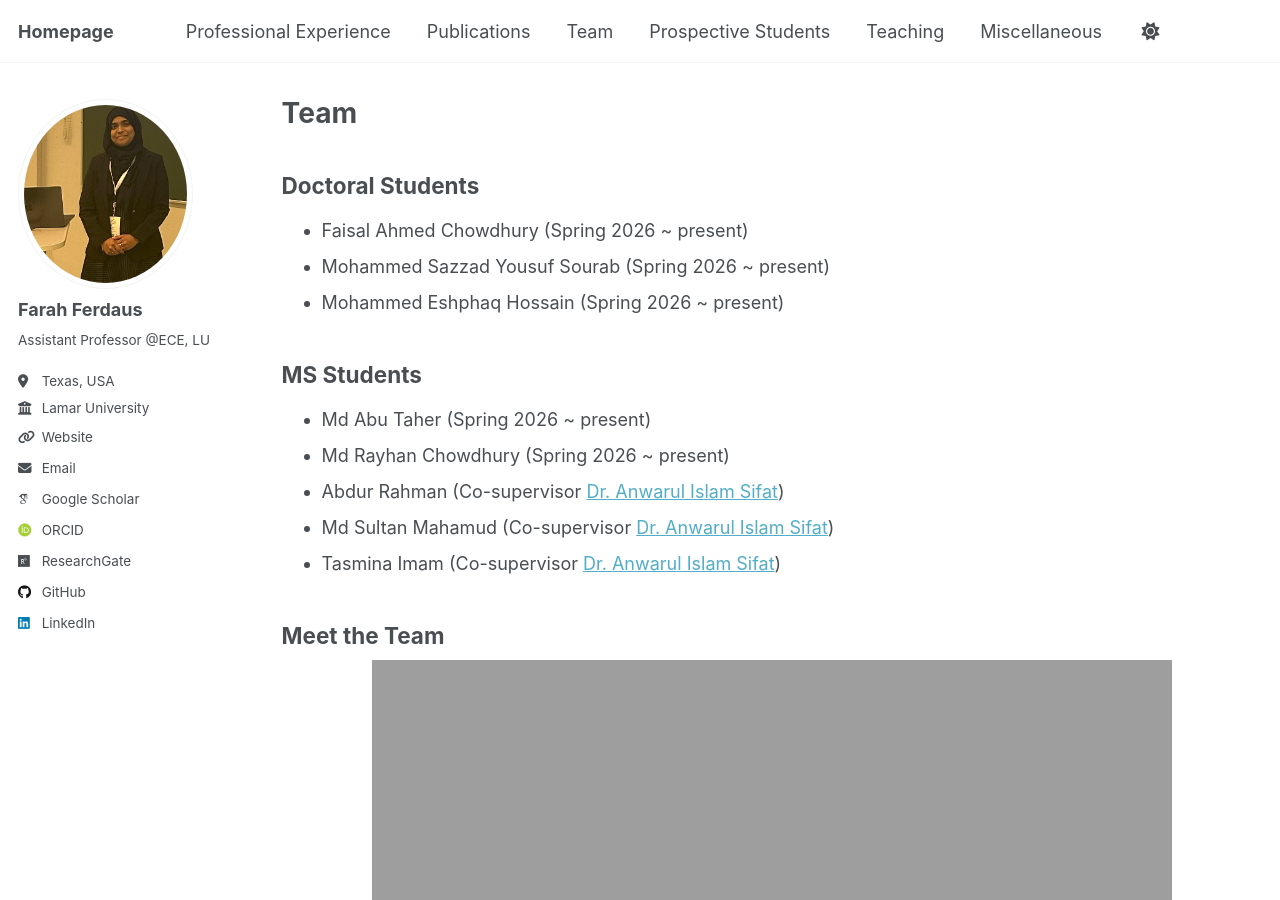
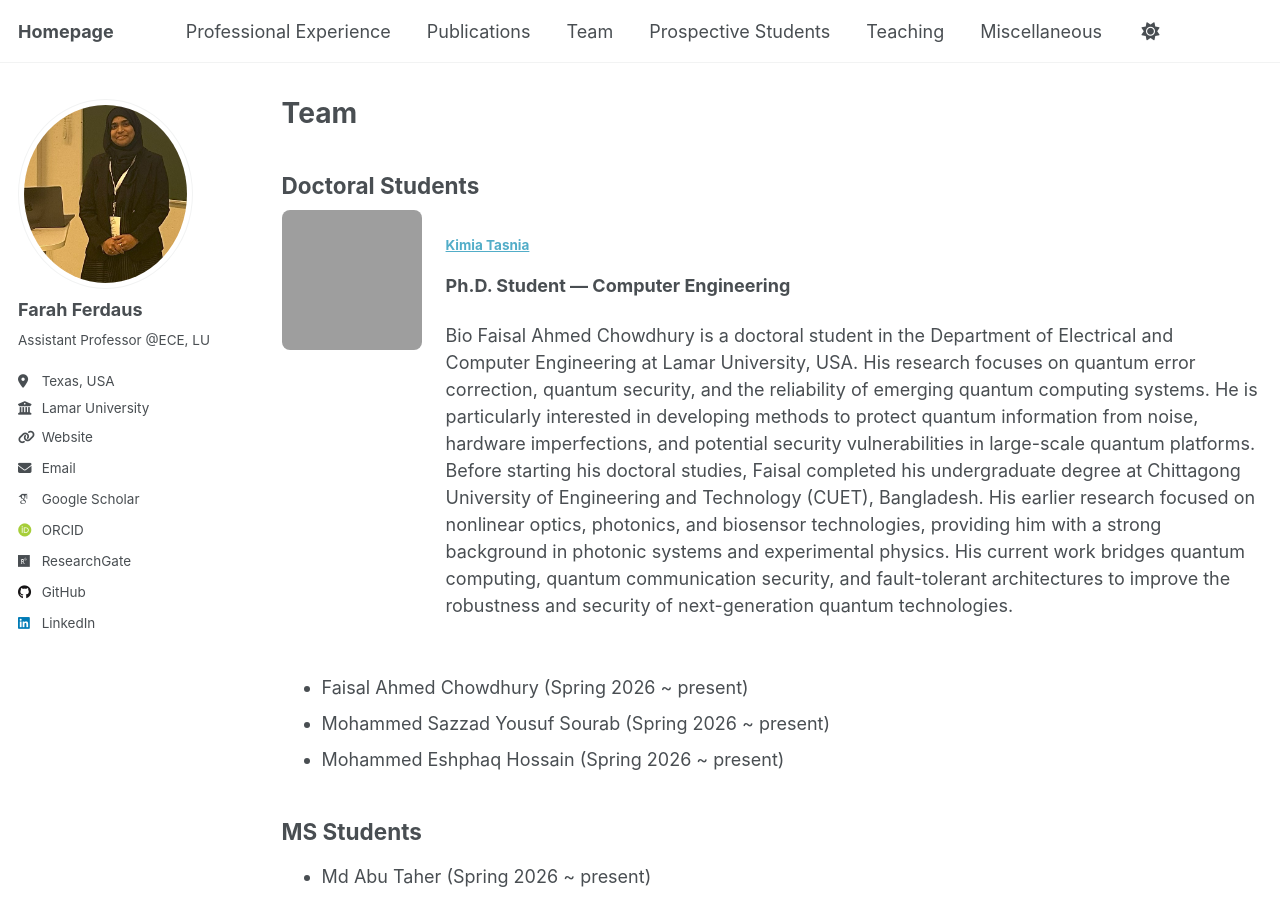
Before and after one commit to fferdaus/fferdaus.github.io, a Jekyll site: the page built from _pages/team.md, in a window 1280 px wide and 900 px high. Built offline with Jekyll 4.4.1, drawn with Linux system fonts in a browser that asks for light colours; some web fonts are replaced; grey boxes are pictures that could not be loaded.

Commit message:
Update team.md

```diff
--- a/_pages/team.md
+++ b/_pages/team.md
@@ -9,6 +9,20 @@ redirect_from:
 {% include base_path %}
 
 ## Doctoral Students
+
+<div style="display: flex; align-items: flex-start; gap: 24px; margin-bottom: 32px;">
+  <img src="{{ site.baseurl }}/images/faisal.jpg"
+       style="width: 140px; height: 140px; object-fit: cover; border-radius: 8px; flex-shrink: 0;"
+       alt="Kimia Tasnia"/>
+  <div>
+    <h4><a href="https://www.linkedin.com/in/kimia-tasnia-753b911a3/">Kimia Tasnia</a></h4>
+    <p><strong>Ph.D. Student — Computer Engineering</strong></p>
+    <p>Bio Faisal Ahmed Chowdhury is a doctoral student in the Department of Electrical and Computer Engineering at Lamar University, USA. His research focuses on quantum error correction, quantum security, and the reliability of emerging quantum computing systems. He is particularly interested in developing methods to protect quantum information from noise, hardware imperfections, and potential security vulnerabilities in large-scale quantum platforms.
+Before starting his doctoral studies, Faisal completed his undergraduate degree at Chittagong University of Engineering and Technology (CUET), Bangladesh. His earlier research focused on nonlinear optics, photonics, and biosensor technologies, providing him with a strong background in photonic systems and experimental physics.
+His current work bridges quantum computing, quantum communication security, and fault-tolerant architectures to improve the robustness and security of next-generation quantum technologies.
+</p>
+  </div>
+</div>
 
 - Faisal Ahmed Chowdhury (Spring 2026 ~ present)
 - Mohammed Sazzad Yousuf Sourab (Spring 2026 ~ present)
```
